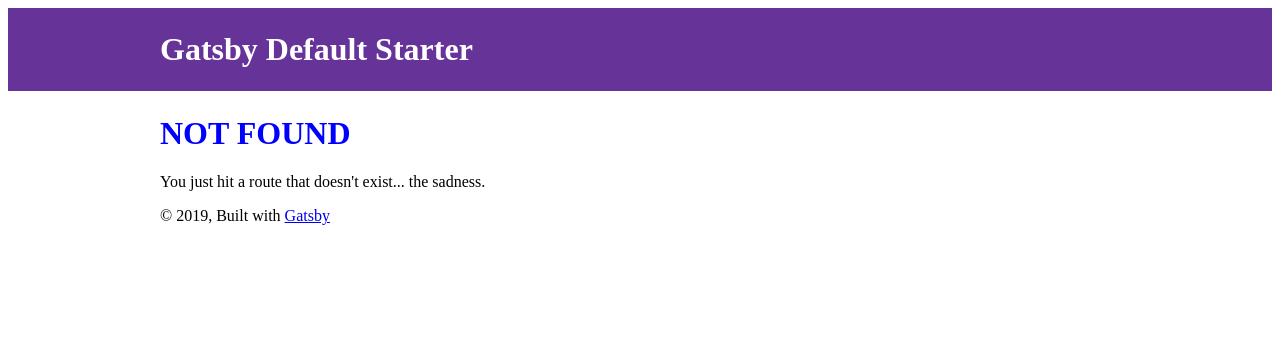
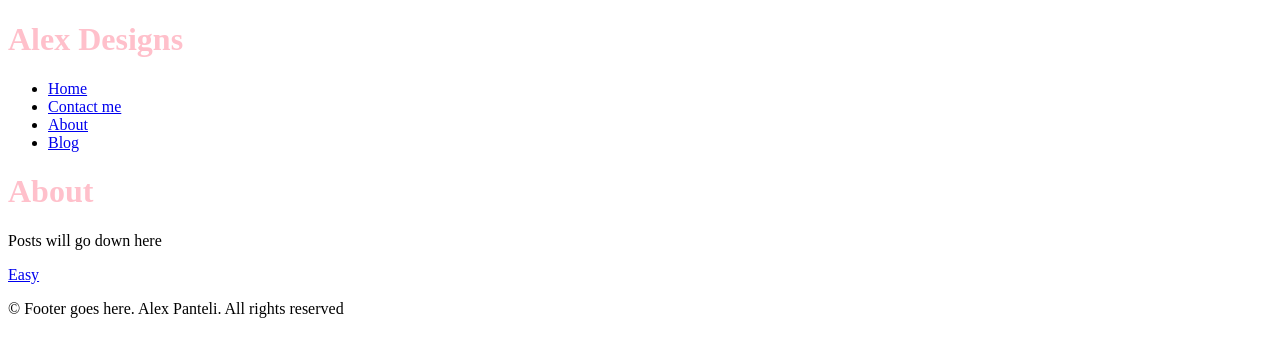
Before and after one commit to alekspanteli/mytestgatsby, a Gatsby site: page /about in a window 1280 px wide. Before the commit this address had no page. Built offline with nearby package versions, Linux system fonts and the light colour scheme; Gatsby itself is replaced by a stand-in of ours.

Commit message:
git test

```diff
--- /dev/null
+++ b/src/components/footer.js
@@ -0,0 +1,11 @@
+import React from "react"
+
+const Footer = () => {
+  return (
+    <footer>
+      <p>&copy; Footer goes here. Alex Panteli. All rights reserved</p>
+    </footer>
+  )
+}
+
+export default Footer
--- a/src/components/header.js
+++ b/src/components/header.js
@@ -1,42 +1,28 @@
+import React from "react"
 import { Link } from "gatsby"
-import PropTypes from "prop-types"
-import React from "react"
 
-const Header = ({ siteTitle }) => (
-  <header
-    style={{
-      background: `rebeccapurple`,
-      marginBottom: `1.45rem`,
-    }}
-  >
-    <div
-      style={{
-        margin: `0 auto`,
-        maxWidth: 960,
-        padding: `1.45rem 1.0875rem`,
-      }}
-    >
-      <h1 style={{ margin: 0 }}>
-        <Link
-          to="/"
-          style={{
-            color: `white`,
-            textDecoration: `none`,
-          }}
-        >
-          {siteTitle}
-        </Link>
-      </h1>
-    </div>
-  </header>
-)
-
-Header.propTypes = {
-  siteTitle: PropTypes.string,
-}
-
-Header.defaultProps = {
-  siteTitle: ``,
+const Header = () => {
+  return (
+    <header>
+      <h1>Alex Designs</h1>
+      <nav>
+        <ul>
+          <li>
+            <Link to="/">Home</Link>
+          </li>
+          <li>
+            <Link to="/contact">Contact me</Link>
+          </li>
+          <li>
+            <Link to="/about">About</Link>
+          </li>
+          <li>
+            <Link to="/blog">Blog</Link>
+          </li>
+        </ul>
+      </nav>
+    </header>
+  )
 }
 
 export default Header
--- a/src/components/layout.js
+++ b/src/components/layout.js
@@ -1,52 +1,16 @@
-/**
- * Layout component that queries for data
- * with Gatsby's useStaticQuery component
- *
- * See: https://www.gatsbyjs.org/docs/use-static-query/
- */
+import React from "react"
+import Footer from "../components/footer"
+import Header from "../components/header"
+import "../styles/index.scss"
 
-import React from "react"
-import PropTypes from "prop-types"
-import { useStaticQuery, graphql } from "gatsby"
-
-import Header from "./header"
-import "./layout.scss"
-
-const Layout = ({ children }) => {
-  const data = useStaticQuery(graphql`
-    query SiteTitleQuery {
-      site {
-        siteMetadata {
-          title
-        }
-      }
-    }
-  `)
-
+const Layout = props => {
   return (
-    <>
-      <Header siteTitle={data.site.siteMetadata.title} />
-      <div
-        style={{
-          margin: `0 auto`,
-          maxWidth: 960,
-          padding: `0px 1.0875rem 1.45rem`,
-          paddingTop: 0,
-        }}
-      >
-        <main>{children}</main>
-        <footer>
-          © {new Date().getFullYear()}, Built with
-          {` `}
-          <a href="https://www.gatsbyjs.org">Gatsby</a>
-        </footer>
-      </div>
-    </>
+    <div>
+      <Header />
+      {props.children}
+      <Footer />
+    </div>
   )
 }
 
-Layout.propTypes = {
-  children: PropTypes.node.isRequired,
-}
-
 export default Layout
--- a/src/components/layout.scss
+++ /dev/null
@@ -1,5 +0,0 @@
-body{
-  h1{
-    color:blue
-  }
-}
--- a/src/pages/404.js
+++ /dev/null
@@ -1,14 +0,0 @@
-import React from "react"
-
-import Layout from "../components/layout"
-import SEO from "../components/seo"
-
-const NotFoundPage = () => (
-  <Layout>
-    <SEO title="404: Not found" />
-    <h1>NOT FOUND</h1>
-    <p>You just hit a route that doesn&#39;t exist... the sadness.</p>
-  </Layout>
-)
-
-export default NotFoundPage
--- /dev/null
+++ b/src/pages/about.js
@@ -0,0 +1,24 @@
+import React from "react"
+import Layout from "../components/layout"
+
+const AboutPage = () => {
+  return (
+    <div>
+      <Layout>
+        <h1>About</h1>
+        <p>Posts will go down here</p>
+        <p>
+          <a
+            href="https://www.easymarkets.com/eu/"
+            target="_blank"
+            rel="noopener noreferrer"
+          >
+            Easy
+          </a>
+        </p>
+      </Layout>
+    </div>
+  )
+}
+
+export default AboutPage
--- /dev/null
+++ b/src/styles/index.scss
@@ -0,0 +1,5 @@
+body{
+    h1{
+        color:pink;
+    }
+}
```
Also changed, not shown: src/pages/blog.js (added, +15 -0 lines), src/pages/contact.js (added, +15 -0 lines), src/pages/index.js (+10 -16 lines), src/pages/page-2.js (deleted, +0 -16 lines).
